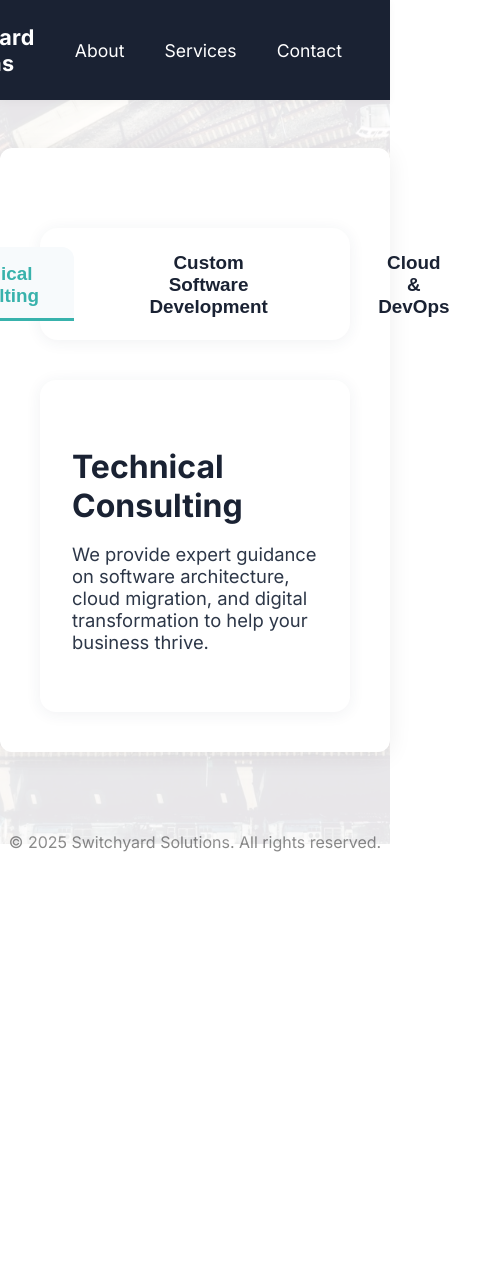
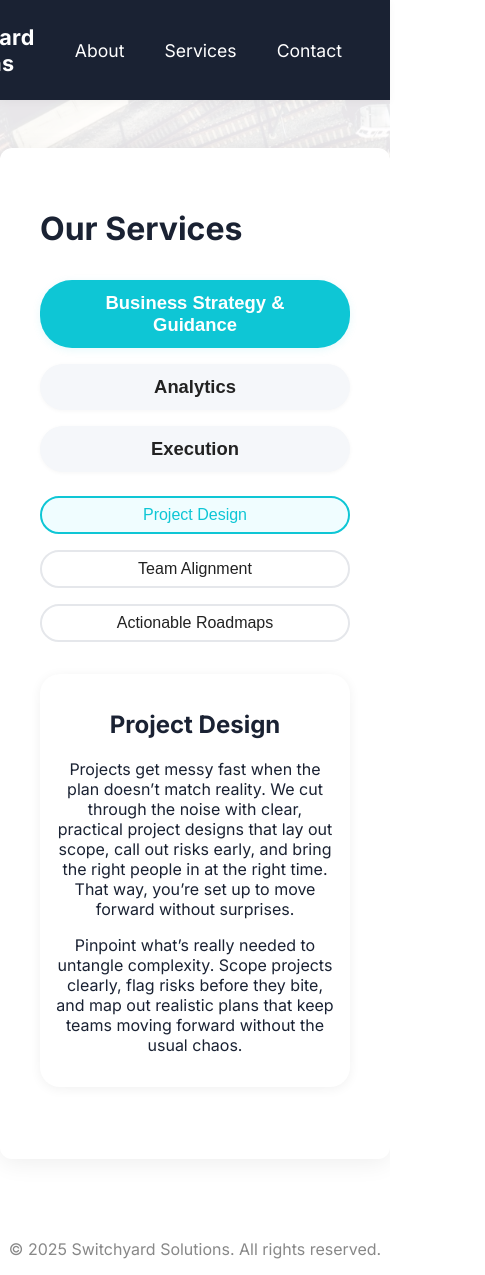
Before and after one commit to ben-switchyard/switchyardsolutions-site, a Next.js app: page /services in a window 390 px wide. Shown: the whole page, 485 px wide, since content can reach past the window. Before the commit the page ends 868 px from the top, so only its background shows below. Built offline with nearby package versions, Linux system fonts and the light colour scheme.

Commit message:
Content Updates for generic MVP

```diff
--- a/pages/services.js
+++ b/pages/services.js
@@ -1,66 +1,285 @@
-import { useState } from 'react';
+import { useState, useEffect } from 'react';
 import Layout from '../components/Layout';
 
-const services = [
+const sections = [
 	{
-    key: 'consulting',
-    label: 'Technical Consulting',
+		key: 'business-strategy',
+		label: 'Business Strategy & Guidance',
+		categories: [
+			{
+				key: 'project-design',
+				label: 'Project Design',
 				content: (
 					<>
-        <h2>Technical Consulting</h2>
+						<h2>Project Design</h2>
 						<p>
-          We provide expert guidance on software architecture, cloud migration, and digital transformation to help your business thrive.
+							Projects get messy fast when the plan doesn’t match reality. We cut through
+							the noise with clear, practical project designs that lay out scope, call out
+							risks early, and bring the right people in at the right time. That way, you’re
+							set up to move forward without surprises.
+						</p>
+						<p>
+							Pinpoint what’s really needed to untangle complexity. Scope projects clearly,
+							flag risks before they bite, and map out realistic plans that keep teams moving
+							forward without the usual chaos.
 						</p>
 					</>
 				),
 			},
 			{
-    key: 'development',
-    label: 'Custom Software Development',
+				key: 'team-alignment',
+				label: 'Team Alignment',
 				content: (
 					<>
-        <h2>Custom Software Development</h2>
+						<h2>Team Alignment</h2>
 						<p>
-          From web apps to automation, we build scalable, maintainable solutions tailored to your needs.
+							Nothing kills progress like teams pulling in different directions. Bringing all
+							key players onto the same page establishes shared goals and clear communication.
+							When people know what’s expected and why, momentum builds naturally.
+						</p>
+						<p>
+							Get all the key players heading in the same direction. Facilitate focused
+							collaboration, clear goals, and open communication so progress does not stall on
+							internal friction.
 						</p>
 					</>
 				),
 			},
 			{
-    key: 'cloud',
-    label: 'Cloud & DevOps',
+				key: 'actionable-roadmaps',
+				label: 'Actionable Roadmaps',
 				content: (
 					<>
-        <h2>Cloud & DevOps</h2>
+						<h2>Actionable Roadmaps</h2>
 						<p>
-          Optimize your infrastructure for reliability, security, and cost-effectiveness with our cloud and DevOps expertise.
+							Big-picture goals need real-world plans. We break strategy into bite-sized,
+							prioritized steps that make tracking progress simple and keep resources focused.
+							It is about having a roadmap that is flexible enough to handle change but solid
+							enough to get things done.
+						</p>
+						<p>
+							Turn big ideas into a step-by-step playbook. Prioritize what matters, plan
+							resources smartly, and set checkpoints that make it easy to see how far you have
+							come and where to go next.
 						</p>
 					</>
 				),
 			},
+		],
+	},
+	{
+		key: 'analytics',
+		label: 'Analytics',
+		categories: [
+			{
+				key: 'scalable-data-platforms',
+				label: 'Scalable Data Platforms',
+				content: (
+					<>
+						<h2>Scalable Data Platforms</h2>
+						<p>
+							Your data platform should grow with you, not hold you back. Building solid,
+							scalable setups keeps your data clean, accessible, and fast no matter how much
+							you throw at it. Reliable data means confident decisions and less firefighting.
+						</p>
+						<p>
+							Build data systems that grow with the business, handle more complexity, and keep
+							information flowing clean and fast. Avoid the usual platform bottlenecks that
+							slow down insight.
+						</p>
+					</>
+				),
+			},
+			{
+				key: 'insight-generation',
+				label: 'Insight Generation',
+				content: (
+					<>
+						<h2>Insight Generation</h2>
+						<p>
+							Data is useless if it does not lead somewhere. We dig into the numbers, find the
+							root causes, and tell the story that matters. The goal is insights that help you
+							make smarter choices and spot opportunities before they are obvious.
+						</p>
+						<p>
+							Dive deep into the data to find the story nobody else sees. Deliver reports and
+							dashboards that do not just inform but drive better decisions and uncover
+							opportunities before they become obvious.
+						</p>
+					</>
+				),
+			},
+			{
+				key: 'measurement-frameworks',
+				label: 'Measurement Frameworks',
+				content: (
+					<>
+						<h2>Measurement Frameworks</h2>
+						<p>
+							If you cannot measure it, you cannot improve it. We set up frameworks that make
+							it easy to know what is working so you can double down on success and
+							course-correct when needed. Learning fast keeps you ahead.
+						</p>
+						<p>
+							Design clear ways to know what is working and what is not. Set up experiments,
+							define metrics that matter, and build repeatable systems to learn fast and
+							optimize relentlessly.
+						</p>
+					</>
+				),
+			},
+		],
+	},
+	{
+		key: 'execution',
+		label: 'Execution',
+		categories: [
+			{
+				key: 'workflow-automation',
+				label: 'Workflow Automation',
+				content: (
+					<>
+						<h2>Workflow Automation</h2>
+						<p>
+							Manual work slows everyone down and invites mistakes. Automating data pipelines
+							and reporting frees your team to focus on what really matters: analysis,
+							strategy, and growth. Automation is the backbone of speed and reliability.
+						</p>
+						<p>
+							Cut out tedious, repetitive tasks and replace them with smooth, automated
+							processes. Get data moving automatically so teams can focus on analysis,
+							strategy, and growth, not manual work.
+						</p>
+					</>
+				),
+			},
+			{
+				key: 'operations-optimization',
+				label: 'Operations and Optimization',
+				content: (
+					<>
+						<h2>Operations and Optimization</h2>
+						<p>
+							Operations problems do not always scream for attention but quietly sap
+							efficiency. Using data to find bottlenecks and fix what is broken cuts costs,
+							improves processes, and makes your operation smoother and more scalable.
+						</p>
+						<p>
+							Spot the slowdowns and inefficiencies hiding in plain sight. Use data-driven
+							insights to tighten processes, trim waste, and scale operations without breaking
+							a sweat.
+						</p>
+					</>
+				),
+			},
+			{
+				key: 'process-recovery',
+				label: 'Process Recovery',
+				content: (
+					<>
+						<h2>Process Recovery</h2>
+						<p>
+							Sometimes projects hit walls or fall apart. When that happens, you need a
+							clear-eyed reset. We get to the bottom of what is going wrong, realign
+							stakeholders, and implement fixes that get things back on track. No drama, just
+							results.
+						</p>
+						<p>
+							When projects get stuck or hit a wall, jump in with clear-eyed diagnosis and
+							targeted fixes. Realign teams, clear blockers, and get momentum back fast. No
+							drama, just results.
+						</p>
+					</>
+				),
+			},
+		],
+	},
 ];
 
+function SectionTabs({ sections, activeSection, setActiveSection }) {
+	return (
+		<div className="section-tabs">
+			{sections.map((section) => (
+				<button
+					key={section.key}
+					id={section.key} // Add this line for anchor support
+					className={`section-tab${
+						activeSection === section.key ? ' active' : ''
+					}`}
+					onClick={() => setActiveSection(section.key)}
+					type="button"
+				>
+					{section.label}
+				</button>
+			))}
+		</div>
+	);
+}
+
+function CategoryTabs({ categories, activeCategory, setActiveCategory }) {
+	return (
+		<div>
+			<div className="category-tabs">
+				{categories.map((cat) => (
+					<button
+						key={cat.key}
+						className={`category-tab${
+							activeCategory === cat.key ? ' active' : ''
+						}`}
+						onClick={() => setActiveCategory(cat.key)}
+						type="button"
+					>
+						{cat.label}
+					</button>
+				))}
+			</div>
+			<div className="category-content">
+				{categories.find((cat) => cat.key === activeCategory)?.content}
+			</div>
+		</div>
+	);
+}
+
 export default function Services() {
-  const [active, setActive] = useState('consulting');
+	const [activeSection, setActiveSection] = useState(sections[0].key);
+	const currentSection = sections.find((s) => s.key === activeSection);
+	const [activeCategory, setActiveCategory] = useState(currentSection.categories[0].key);
+
+	// When section changes, reset category to first in that section
+	const handleSectionChange = (sectionKey) => {
+		setActiveSection(sectionKey);
+		const newSection = sections.find((s) => s.key === sectionKey);
+		setActiveCategory(newSection.categories[0].key);
+	};
+
+	// Scroll to section if hash is present
+	useEffect(() => {
+		if (typeof window !== 'undefined' && window.location.hash) {
+			const hash = window.location.hash.replace('#', '');
+			const section = sections.find((s) => s.key === hash);
+			if (section) {
+				handleSectionChange(section.key);
+				const el = document.getElementById(section.key);
+				if (el) el.scrollIntoView({ behavior: 'smooth', block: 'center' });
+			}
+		}
+		// eslint-disable-next-line
+	}, []);
 
 	return (
 		<Layout>
-      <div className="service-tabs-bar">
-        {services.map((s) => (
-          <button
-            key={s.key}
-            className={`service-tab-btn${active === s.key ? ' active' : ''}`}
-            onMouseEnter={() => setActive(s.key)}
-            onFocus={() => setActive(s.key)}
-            tabIndex={0}
-            type="button"
-          >
-            {s.label}
-          </button>
-        ))}
-      </div>
-      <div className="service-tab-content">
-        {services.find((s) => s.key === active)?.content}
+			<h1>Our Services</h1>
+			<SectionTabs
+				sections={sections}
+				activeSection={activeSection}
+				setActiveSection={handleSectionChange}
+			/>
+			<div className="services-section-content">
+				<CategoryTabs
+					categories={currentSection.categories}
+					activeCategory={activeCategory}
+					setActiveCategory={setActiveCategory}
+				/>
 			</div>
 		</Layout>
 	);
--- a/styles/globals.css
+++ b/styles/globals.css
@@ -341,3 +341,83 @@ footer {
   height: 36px;
   margin-right: 24px; /* Adjust as needed */
 }
+
+/* Section Tabs (Strategy, Analytics, Execution) */
+.section-tabs {
+  display: flex;
+  justify-content: center;
+  gap: 2rem;
+  margin: 2rem 0 1.5rem 0;
+}
+
+.section-tab {
+  background: #f5f7fa;
+  border: none;
+  border-radius: 2rem;
+  padding: 0.75rem 2rem;
+  font-size: 1.15rem;
+  font-weight: 600;
+  color: #222;
+  cursor: pointer;
+  transition: background 0.2s, color 0.2s, box-shadow 0.2s;
+  box-shadow: 0 1px 4px rgba(0,0,0,0.04);
+}
+
+.section-tab.active,
+.section-tab:hover,
+.section-tab:focus {
+  background: #0ec6d5;
+  color: #fff;
+  box-shadow: 0 2px 8px rgba(14,198,213,0.10);
+  outline: none;
+}
+
+/* Category Tabs (sub-tabs) */
+.category-tabs {
+  display: flex;
+  justify-content: center;
+  gap: 1.5rem;
+  margin: 1.5rem 0 2rem 0;
+}
+
+.category-tab {
+  background: #fff;
+  border: 2px solid #e5e7eb;
+  border-radius: 1.5rem;
+  padding: 0.5rem 1.5rem;
+  font-size: 1rem;
+  font-weight: 500;
+  color: #222;
+  cursor: pointer;
+  transition: border 0.2s, color 0.2s, background 0.2s;
+}
+
+.category-tab.active,
+.category-tab:hover,
+.category-tab:focus {
+  border: 2px solid #0ec6d5;
+  color: #0ec6d5;
+  background: #f0fdff;
+  outline: none;
+}
+
+/* Category Content */
+.category-content {
+  background: #fff;
+  border-radius: 1.25rem;
+  box-shadow: 0 2px 12px rgba(0,0,0,0.06);
+  padding: 2rem 2.5rem;
+  margin: 0 auto 2rem auto;
+  max-width: 600px;
+  text-align: center;
+}
+
+@media (max-width: 600px) {
+  .section-tabs, .category-tabs {
+    flex-direction: column;
+    gap: 1rem;
+  }
+  .category-content {
+    padding: 1rem;
+  }
+}
```
Also changed, not shown: pages/index.js (+25 -25 lines). Lines whose indentation alone changed are shown as unchanged.
